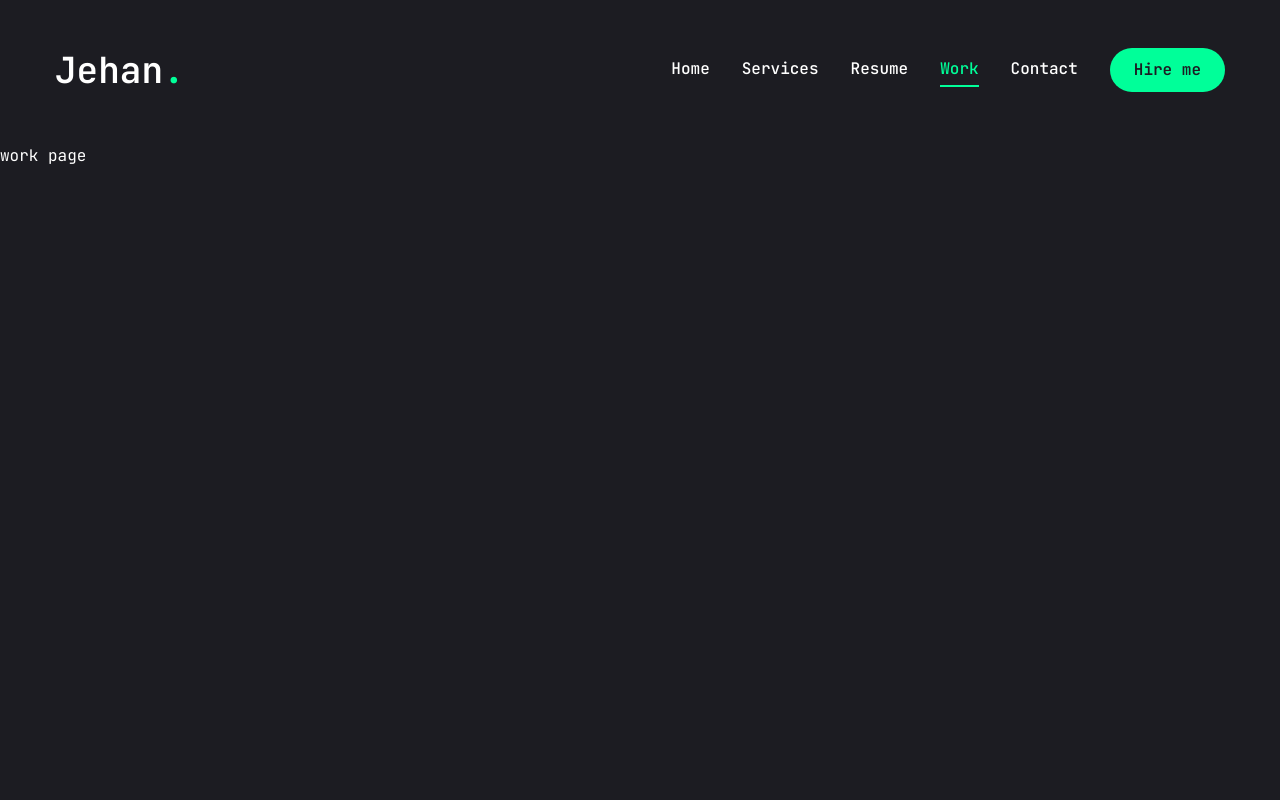
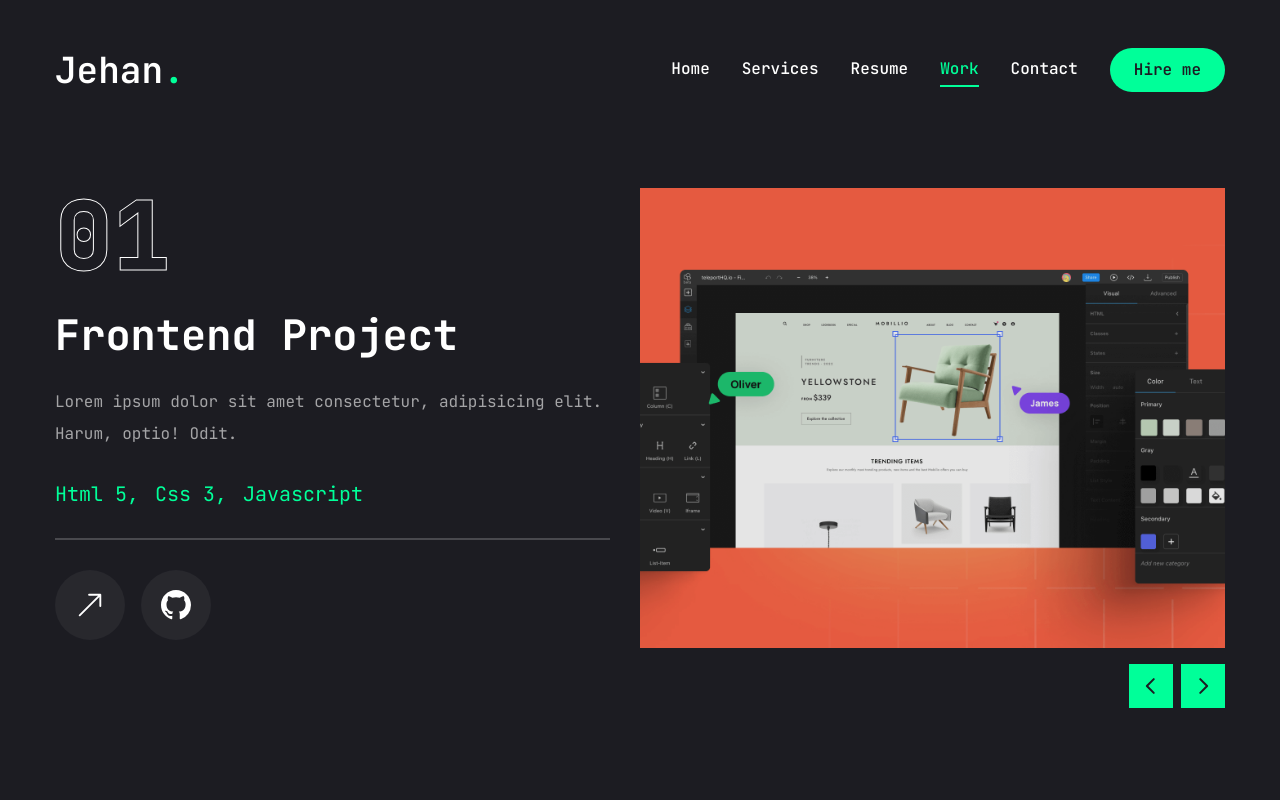
Before and after one commit to Jehan16/portfolio, a Next.js app: page /work in a window 1280 px wide. Built offline with nearby package versions, Linux system fonts and the light colour scheme.

Commit message:
created the work page with the projects and a link to view them with dummy data

```diff
--- a/app/work/page.jsx
+++ b/app/work/page.jsx
@@ -1,7 +1,175 @@
+"use client";
+
+import { motion } from "framer-motion";
+import React, { useState } from "react";
+
+import { Swiper, SwiperSlide } from "swiper/react";
+import "swiper/css";
+
+import { BsArrowUpRight, BsGithub } from "react-icons/bs";
+
+import {
+  Tooltip,
+  TooltipContent,
+  TooltipProvider,
+  TooltipTrigger,
+} from "@/components/ui/tooltip";
+
+import Link from "next/link";
+import Image from "next/image";
+import WorkSliderBtns from "@/components/ui/WorkSliderBtns";
+
+const projects = [
+  {
+    num: "01",
+    category: "frontend",
+    title: "project 1",
+    description:
+      "Lorem ipsum dolor sit amet consectetur, adipisicing elit. Harum, optio! Odit.",
+    stack: [{ name: "Html 5" }, { name: "Css 3" }, { name: "Javascript" }],
+    image: "/assets/work/thumb1.png",
+    live: "",
+    github: "",
+  },
+  {
+    num: "02",
+    category: "fullstack",
+    title: "project 2",
+    description:
+      "Lorem ipsum dolor sit amet consectetur, adipisicing elit. Harum, optio! Odit.",
+    stack: [{ name: "Next.js" }, { name: "Tailwind.css" }, { name: "Node.js" }],
+    image: "/assets/work/thumb1.png",
+    live: "",
+    github: "",
+  },
+  {
+    num: "03",
+    category: "frontend",
+    title: "project 3",
+    description:
+      "Lorem ipsum dolor sit amet consectetur, adipisicing elit. Harum, optio! Odit.",
+    stack: [{ name: "Next.js" }, { name: "Tailwind.css" }],
+    image: "/assets/work/thumb1.png",
+    live: "",
+    github: "",
+  },
+];
+
 const Work = () => {
-    return (
-      <div>work page</div>
-    )
-  }
+  const [project, setProject] = useState(projects[0]);
 
-  export default Work
+  const handleSlideChange = (swiper) => {
+    // get current slide index
+    const currentIndex = swiper.activeIndex;
+    // update project state bases on current slide index
+    setProject(projects[currentIndex]);
+  };
+
+  return (
+    <motion.section
+      initial={{ opacity: 0 }}
+      animate={{
+        opacity: 1,
+        transition: { delay: 2.4, duration: 0.4, ease: "easeIn" },
+      }}
+      className="min-h-[80vh] flex flex-col justify-center py-12 xl:px-0"
+    >
+      <div className="container mx-auto">
+        <div className="flex flex-col xl:flex-row xl:gap-[30px]">
+          <div className="w-full xl:w-[50%] xl:h-[460px] flex flex-col xl:justify-between order-2 xl:order-none">
+            <div className="flex flex-col gap-[30px] h-[50%]">
+              {/* outline num */}
+              <div className="text-8xl leading-none font-extrabold text-transparent text-outline">
+                {project.num}
+              </div>
+              {/* project category */}
+              <h2 className="text-[42px] font-bold leading-none text-white group-hover:text-accent transition-all duration-500 capitalize">
+                {project.category} project
+              </h2>
+              {/* project description */}
+              <p className="text-white/60">{project.description}</p>
+              {/* stack */}
+              <ul className="flex gap-4">
+                {project.stack.map((item, index) => {
+                  return (
+                    <li key={index} className="text-xl text-accent">
+                      {item.name}
+                      {/* remove the last comma */}
+                      {index !== project.stack.length - 1 && ","}
+                    </li>
+                  );
+                })}
+              </ul>
+              {/* boarder */}
+              <div className="border border-white/20"></div>
+              {/* buttons */}
+              <div className="flex items-center gap-4">
+                {/* live project button */}
+                <Link href={project.live}>
+                  <TooltipProvider delayDuration={100}>
+                    <Tooltip>
+                      <TooltipTrigger className="w-[70px] h-[70px] rounded-full bg-white/5 flex justify-center items-center group">
+                        <BsArrowUpRight className="text-white text-3xl group-hover:text-accent" />
+                      </TooltipTrigger>
+                      <TooltipContent>
+                        <p>Live project</p>
+                      </TooltipContent>
+                    </Tooltip>
+                  </TooltipProvider>
+                </Link>
+                {/* github project button */}
+                <Link href={project.github}>
+                  <TooltipProvider delayDuration={100}>
+                    <Tooltip>
+                      <TooltipTrigger className="w-[70px] h-[70px] rounded-full bg-white/5 flex justify-center items-center group">
+                        <BsGithub className="text-white text-3xl group-hover:text-accent" />
+                      </TooltipTrigger>
+                      <TooltipContent>
+                        <p>Github repository</p>
+                      </TooltipContent>
+                    </Tooltip>
+                  </TooltipProvider>
+                </Link>
+              </div>
+            </div>
+          </div>
+          <div className="w-full xl:w-[50%]">
+            <Swiper
+              spaceBetween={30}
+              slidesPerView={1}
+              className="xl:h-[520px] mb-12"
+              onSlideChange={handleSlideChange}
+            >
+              {projects.map((project, index) => {
+                return (
+                  <SwiperSlide key={index} className="w-full">
+                    <div className="h-[460px] relative group flex justify-center items-center bg-pink-50/20">
+                      {/* overlay */}
+                      <div className="absolute top-0 bottom-0 w-full h-full bg-black/10 z-10"></div>
+                      {/* image */}
+                      <div className="relative w-full h-full">
+                        <Image
+                          src={project.image}
+                          fill
+                          className="object-cover"
+                          alt=""
+                        />
+                      </div>
+                    </div>
+                  </SwiperSlide>
+                );
+              })}
+              {/* slider buttons */}
+              <WorkSliderBtns
+                containerStyles="flex gap-2 absolute right-0 bottom-[calc(50%_-_22px)] xl:bottom-0 z-20 w-full justify-between xl:w-max xl:justify-none"
+                BtnStyles="bg-accent hover:bg-accent-hover text-primary text-[22px] w-[44px] h-[44px] flex justify-center items-center transition-all"
+              />
+            </Swiper>
+          </div>
+        </div>
+      </div>
+    </motion.section>
+  );
+};
+
+export default Work;
--- /dev/null
+++ b/components/ui/WorkSliderBtns.jsx
@@ -0,0 +1,20 @@
+"use client";
+
+import { useSwiper } from "swiper/react";
+import { PiCaretLeftBold, PiCaretRightBold } from "react-icons/pi";
+
+const WorkSliderBtns = ({ containerStyles, BtnStyles, iconsStyles }) => {
+  const swiper = useSwiper();
+  return (
+    <div className={containerStyles}>
+      <button className={BtnStyles} onClick={() => swiper.slidePrev()}>
+        <PiCaretLeftBold className={iconsStyles} />
+      </button>
+      <button className={BtnStyles} onClick={() => swiper.slideNext()}>
+        <PiCaretRightBold className={iconsStyles} />
+      </button>
+    </div>
+  );
+};
+
+export default WorkSliderBtns;
--- a/package.json
+++ b/package.json
@@ -24,6 +24,7 @@
     "react-countup": "^6.5.3",
     "react-dom": "^18",
     "react-icons": "^5.2.1",
+    "swiper": "^11.1.4",
     "tailwind-merge": "^2.3.0",
     "tailwindcss-animate": "^1.0.7"
   },
```
Also changed, not shown: public/assets/work/thumb1.png (added), 1 other file (tests, documents, lock files or other folders).
